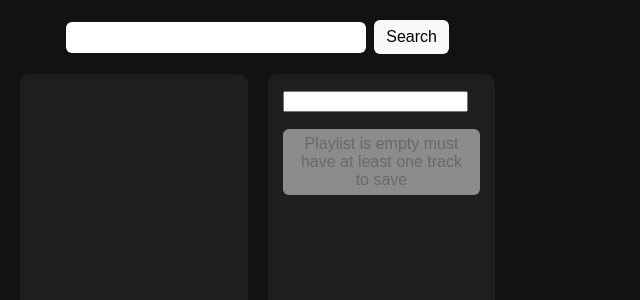
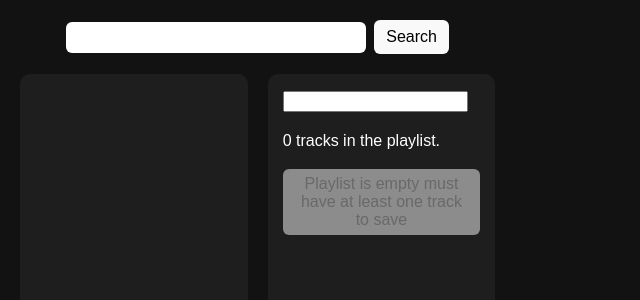
Before and after one commit to abdioshaikhyt/Jammming, a React app: page / in a window 1280 px wide. Shown: the top 300 px of the page, without its empty margins (0-640 px from the left). Built offline with nearby package versions, Linux system fonts and the light colour scheme; the HTML template or start-up script is replaced by a standard one.

Commit message:
feat: display playlist track count with proper singular/plural formatting

```diff
--- a/src/Components/PlayList.jsx
+++ b/src/Components/PlayList.jsx
@@ -8,6 +8,11 @@ function PlayList(props) {
            </label>
            <input id="playListName" name="playListName" onChange={(e) =>props.onNameChange(e.target.value)} value={props.playListName}></input>
            {props.saveMessage.trim() && <p>{props.saveMessage}</p>}
+           <p>
+  {props.tracks.length === 1
+    ? `${props.tracks.length} track in the playlist.`
+    : `${props.tracks.length} tracks in the playlist.`}
+</p>
         <TrackList
         tracks={props.tracks}
         removeTrack={props.removeTrack}
```
